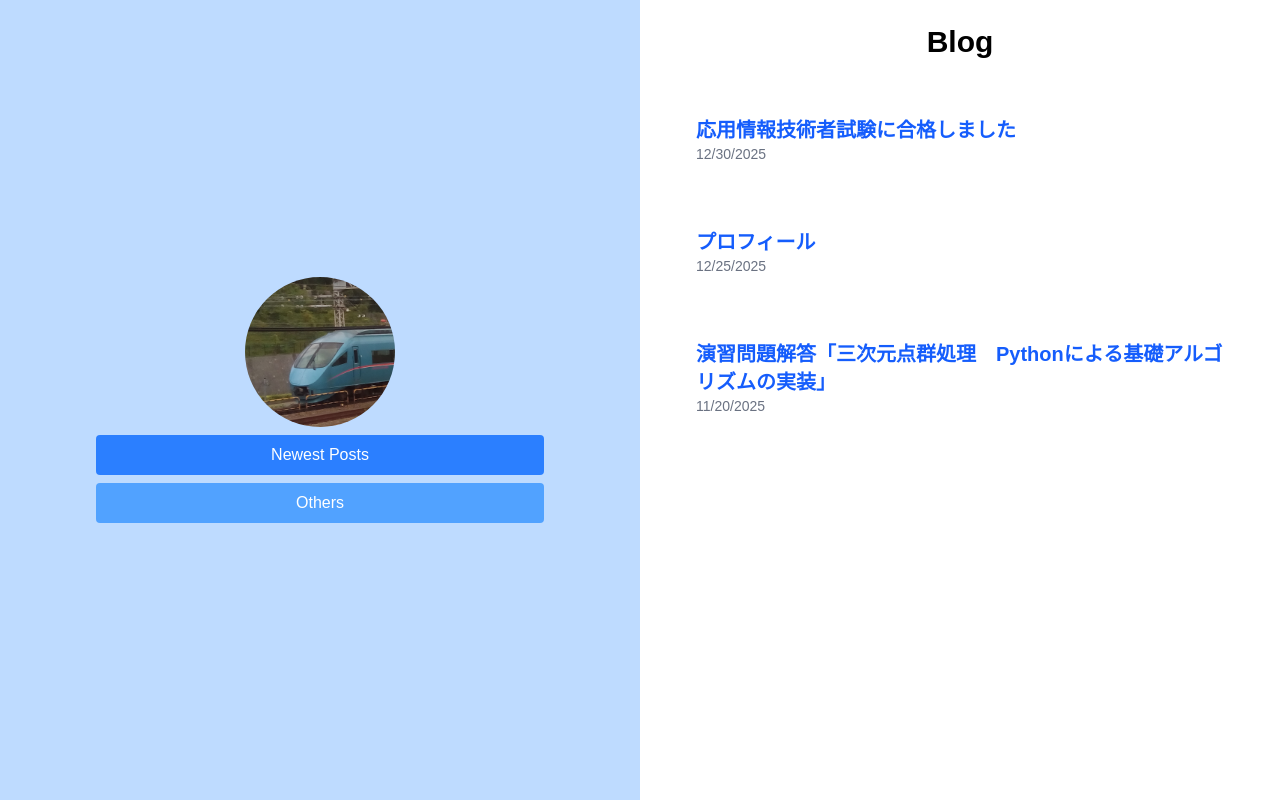
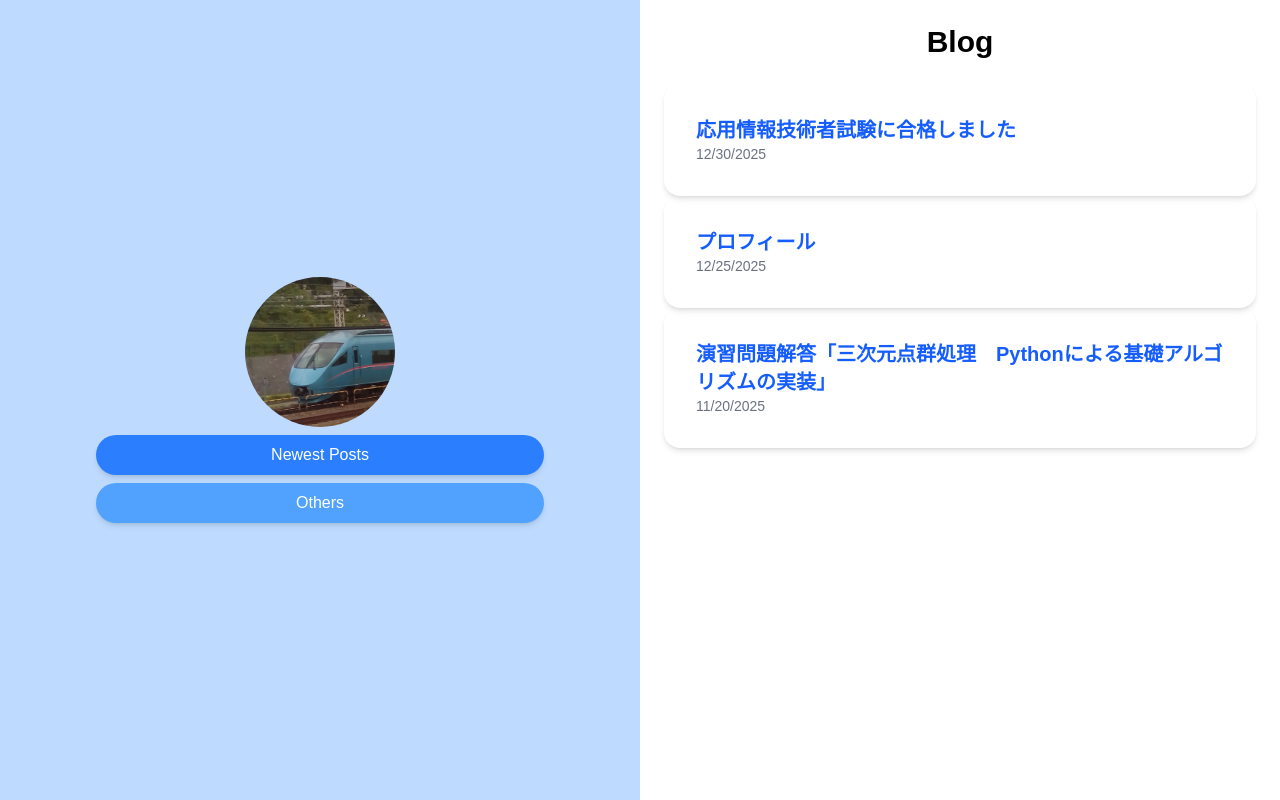
Before and after one commit to dOtOb9/profile, a Next.js app: page /posts/tag/all in a window 1280 px wide. Built offline with nearby package versions, Linux system fonts and the light colour scheme; what tailwindcss-animated would draw is missing.

Commit message:
ButtonをMaterial Designに準拠

```diff
--- a/src/app/posts/[slugs]/page.tsx
+++ b/src/app/posts/[slugs]/page.tsx
@@ -51,7 +51,7 @@ export default async function Page({ params }: { params: any }) {
   const post = posts.find((p) => p.slug === slug);
   const content = post ? post.content : "Not found.";
   return (
-    <div className="w-full lg:w-1/2 ml-auto h-screen flex flex-col items-center fixed right-0 top-0 overflow-y-auto overflow-x-hidden bg-white">
+    <div className="w-full lg:w-1/2 ml-auto h-screen flex fixed right-0 top-0 overflow-y-auto overflow-x-hidden bg-white">
       <MarkdownPackage>
         {content !== "Not found." ? <MDXRemote source={content} components={mdxComponents} options={mdxOptions} /> : <div>Not found.</div>}
       </MarkdownPackage>
--- a/src/app/posts/tag/[slugs]/page.tsx
+++ b/src/app/posts/tag/[slugs]/page.tsx
@@ -9,7 +9,7 @@ export default async function BlogPage({ params }: { params: any }) {
     const { id, date, title } = post;
     return (
       <div key={id} className="w-full">
-        <Link href={`/posts/${id}`} className="hover:bg-gray-100 rounded-2xl w-full block p-8">
+        <Link href={`/posts/${id}`} className="shadow-md hover:shadow-lg active:shadow-none rounded-2xl w-full block p-8">
           <span className="text-xl font-semibold text-blue-600">
             {title || id}
           </span>
--- a/src/components/AboutMe.tsx
+++ b/src/components/AboutMe.tsx
@@ -2,7 +2,7 @@
 
 export default function AboutMe({ onClick }: { onClick?: () => void }) {
   return (
-    <div className="flex flex-row items-center justify-center hover:text-blue-500 hover:cursor-pointer" onClick={onClick}>
+    <div className="flex flex-row items-center justify-center hover:text-blue-500 hover:cursor-pointer text-shadow-md hover:text-shadow-xl active:text-shadow-none" onClick={onClick}>
       <div className="py-16 animate-bounce font-bold text-5xl">
         <button className="rotate-90 text-black">＞</button>
       </div>
--- a/src/components/BlogSection.tsx
+++ b/src/components/BlogSection.tsx
@@ -30,7 +30,7 @@ export default function BlogSection({ isShow = true, isLg }: { isShow?: boolean;
     <Link
       href={`/posts/tag/${item.slug}`}
       key={item.slug}
-      className={`w-3/4 max-w-md mt-2 px-6 py-2 text-white text-center rounded ${index % 2 ? 'bg-blue-400 hover:bg-blue-500' : 'bg-blue-500 hover:bg-blue-600'} transition`}
+      className={`w-3/4 max-w-md mt-2 px-6 py-2 text-white text-center rounded-full shadow-md hover:shadow-xl active:shadow-none ${index % 2 ? 'bg-blue-400' : 'bg-blue-500'} transition`}
       onClick={handleSidebarClose}
     >
       {item.label}
--- a/src/components/MarkdownPackage.tsx
+++ b/src/components/MarkdownPackage.tsx
@@ -14,7 +14,7 @@ export default function MarkdownPackage({
     <div ref={ref} className="prose w-full max-w-5xl bg-white/70 p-8 sm:m-4">
       {children}
       <div className="flex justify-center">
-        <button onClick={scrollTop} className="mt-8 px-4 py-2 bg-gray-400 text-white rounded hover:bg-gray-500 transition">
+        <button onClick={scrollTop} className="my-8 px-4 py-2 bg-gray-400 text-white rounded-full hover:shadow-xl active:shadow-none transition shadow-md">
           go to top
         </button>
       </div>
--- a/src/components/TechStackIcon.tsx
+++ b/src/components/TechStackIcon.tsx
@@ -9,7 +9,7 @@ interface TechStackIconProps {
 
 export default function TechStackIcon({ href, imgSrc, altText }: TechStackIconProps) {
     return (
-      <Link href={href} target="_blank" className="h-[60px] flex items-center justify-center rounded dark:hover:bg-gray-700 hover:bg-gray-300">
+      <Link href={href} target="_blank" className="h-[60px] flex items-center justify-center rounded-xl shadow-md hover:shadow-xl active:shadow-none">
 	      <Image src={imgSrc} width={60} height={60} alt={altText} className="p-2"/>
       </Link>
     )
```
